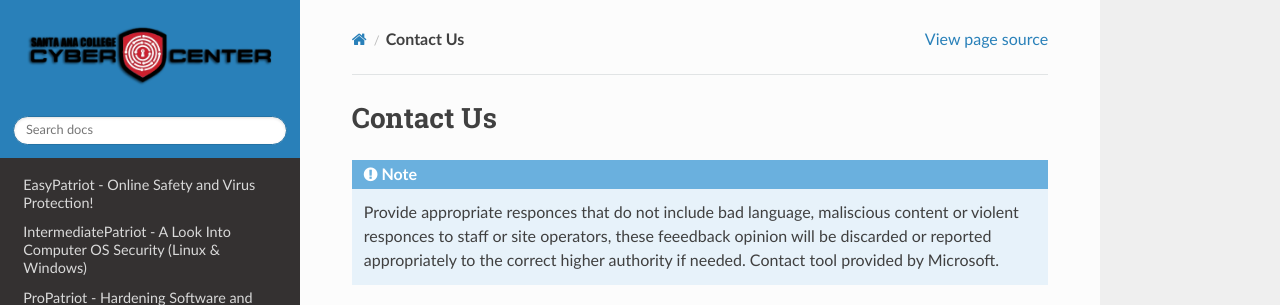
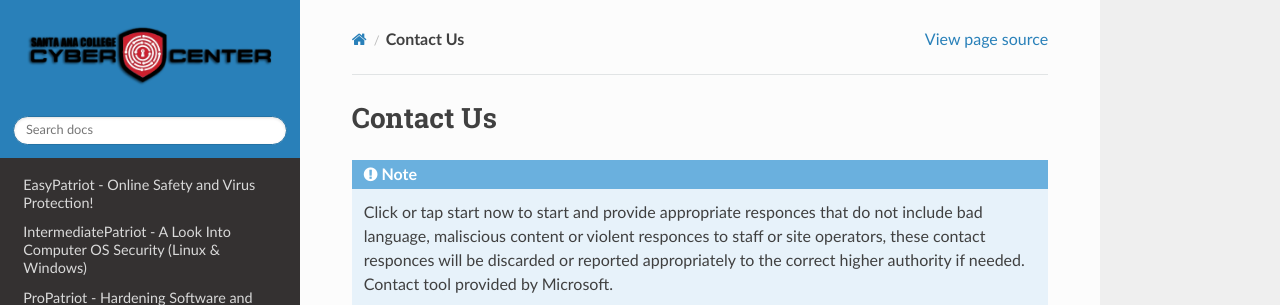
Before and after one commit to natt96z/cybersac, a Sphinx documentation site: the page built from docs/source/Contact.rst, in a window 1280 px wide and 983 px high, cut to the strip 0-305 px from the top of the window. Built offline with Sphinx 7.4.7 and the Read the Docs theme 2.0.0, drawn with Linux system fonts in a browser that asks for light colours.

Commit message:
Update Contact.rst

```diff
--- a/docs/source/Contact.rst
+++ b/docs/source/Contact.rst
@@ -1,7 +1,7 @@
 **Contact Us**
 =================================
 
-.. Note:: Provide appropriate responces that do not include bad language, maliscious content or violent responces to staff or site operators, these feeedback opinion will be discarded or reported appropriately to the correct higher authority if needed. Contact tool provided by Microsoft.
+.. Note:: Click or tap start now to start and provide appropriate responces that do not include bad language, maliscious content or violent responces to staff or site operators, these contact responces will be discarded or reported appropriately to the correct higher authority if needed. Contact tool provided by Microsoft.
 
 
 .. raw:: html
```
